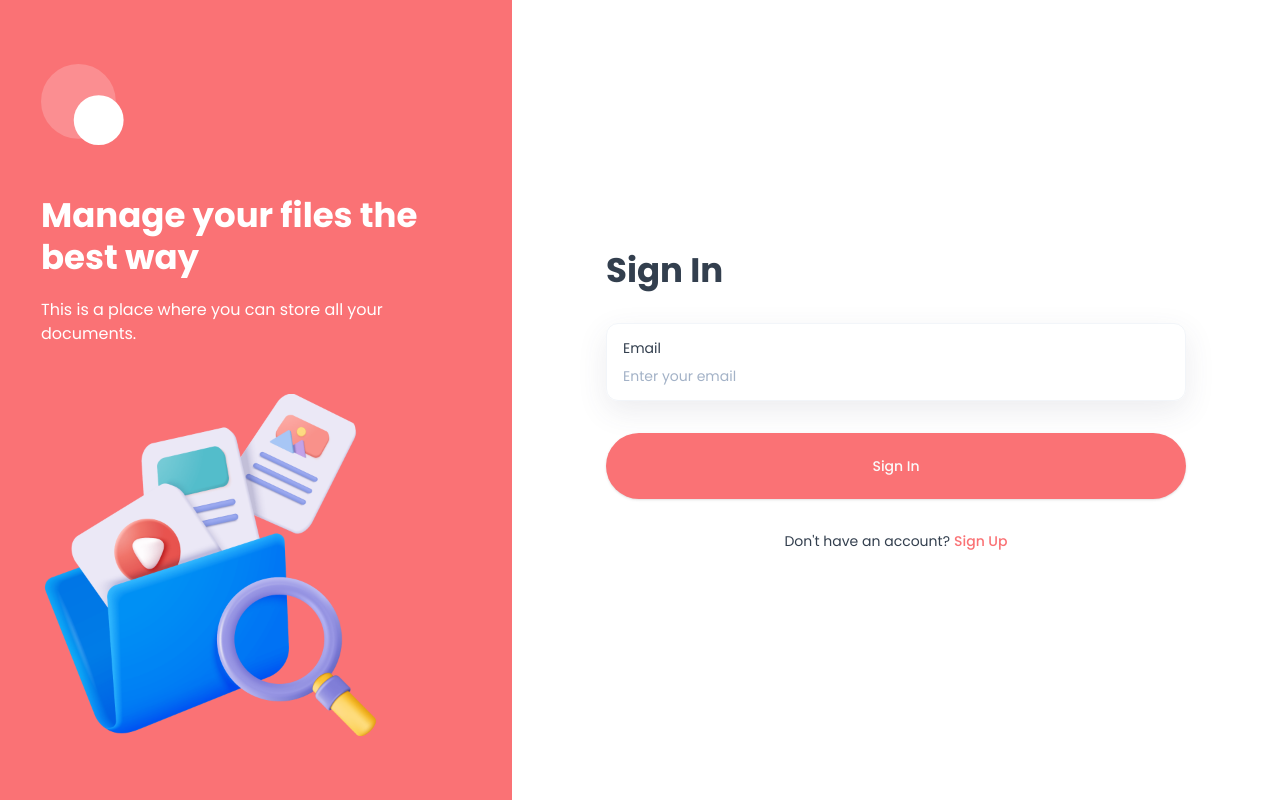
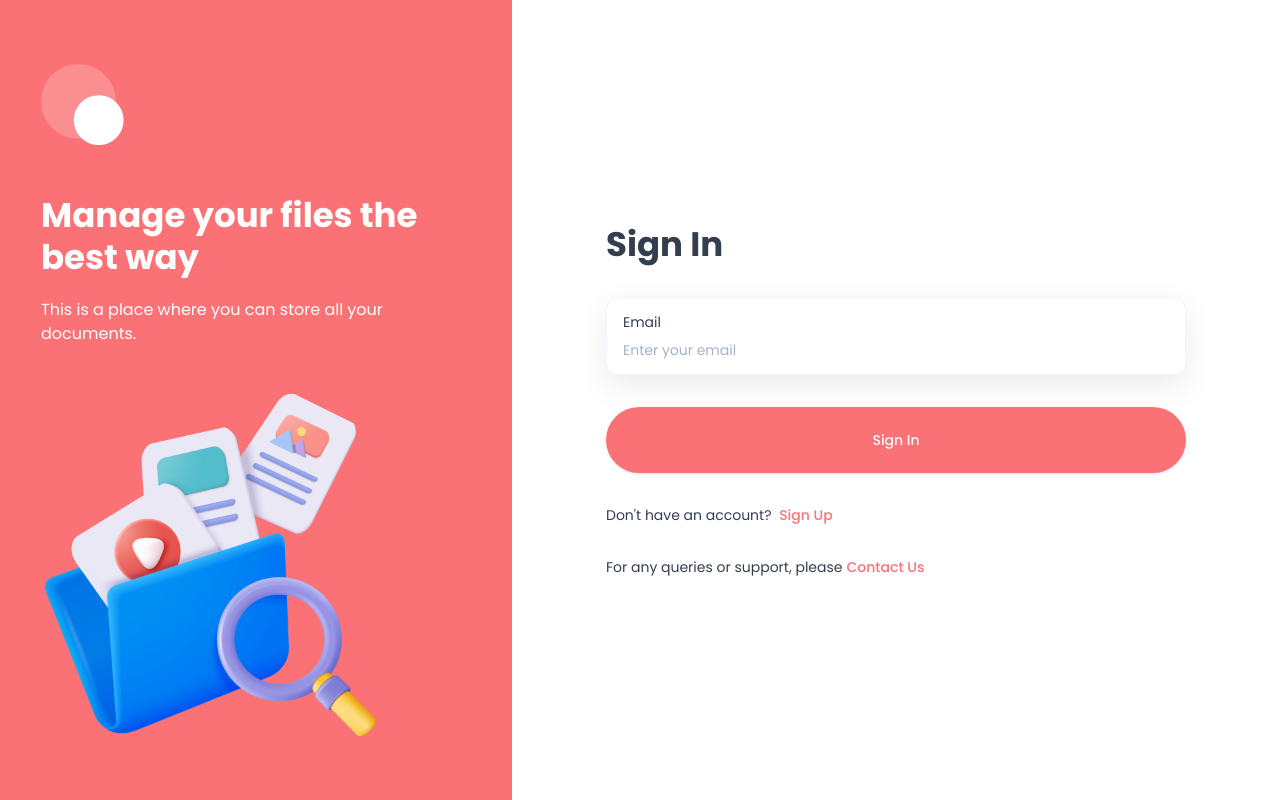
Before and after one commit to Coderx85/Bux, a Next.js app: page /sign-in in a window 1280 px wide. Built offline with nearby package versions, Linux system fonts and the light colour scheme; no server answers.

Commit message:
Enhance layout styling and improve authentication form messaging

```diff
--- a/app/(root)/layout.tsx
+++ b/app/(root)/layout.tsx
@@ -14,7 +14,7 @@ const Layout = async ({ children }: { children: React.ReactNode }) => {
   if (!currentUser) return redirect("/sign-in");
 
   return (
-    <main className="flex h-screen">
+    <main className="flex h-screen bg-dark-100">
       <Sidebar {...currentUser} />
 
       <section className="flex h-full flex-1 flex-col">
--- a/components/AuthForm.tsx
+++ b/components/AuthForm.tsx
@@ -140,18 +140,27 @@ const AuthForm = ({ type }: { type: FormType }) => {
 
           {errorMessage && <p className="error-message">*{errorMessage}</p>}
 
-          <div className="body-2 flex justify-center">
+          <div className="flex body-2 text-left">
             <p className="text-light-100">
               {type === "sign-in"
                 ? "Don't have an account?"
                 : "Already have an account?"}
+              <Link
+                href={type === "sign-in" ? "/sign-up" : "/sign-in"}
+                className="ml-1 font-medium text-brand hover:underline hover:duration-150 hover:text-brand-100"
+              >
+                {" "}
+                {type === "sign-in" ? "Sign Up" : "Sign In"}
+              </Link>
             </p>
-            <Link
-              href={type === "sign-in" ? "/sign-up" : "/sign-in"}
-              className="ml-1 font-medium text-brand"
-            >
+          </div>
+          <div className="flex body-2 text-left">
+            <p className="text-light-100">
+              For any queries or support, please
+            </p>
+            <Link href="/contact-us" className="ml-1 font-medium text-brand hover:underline hover:duration-150 hover:text-brand-100">
               {" "}
-              {type === "sign-in" ? "Sign Up" : "Sign In"}
+              Contact Us
             </Link>
           </div>
         </form>
```
